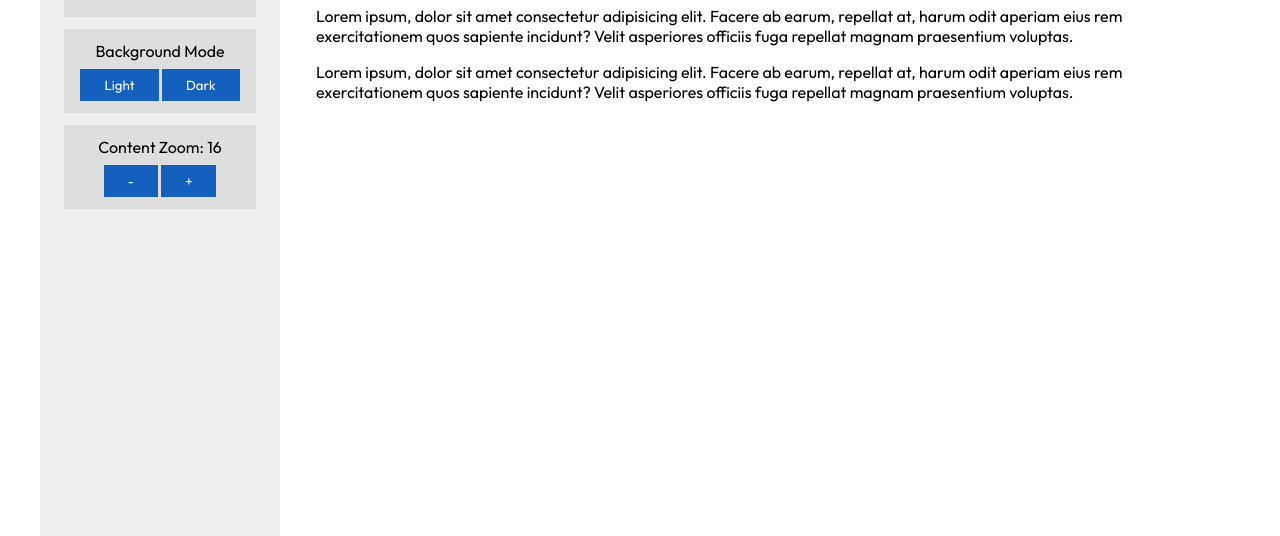
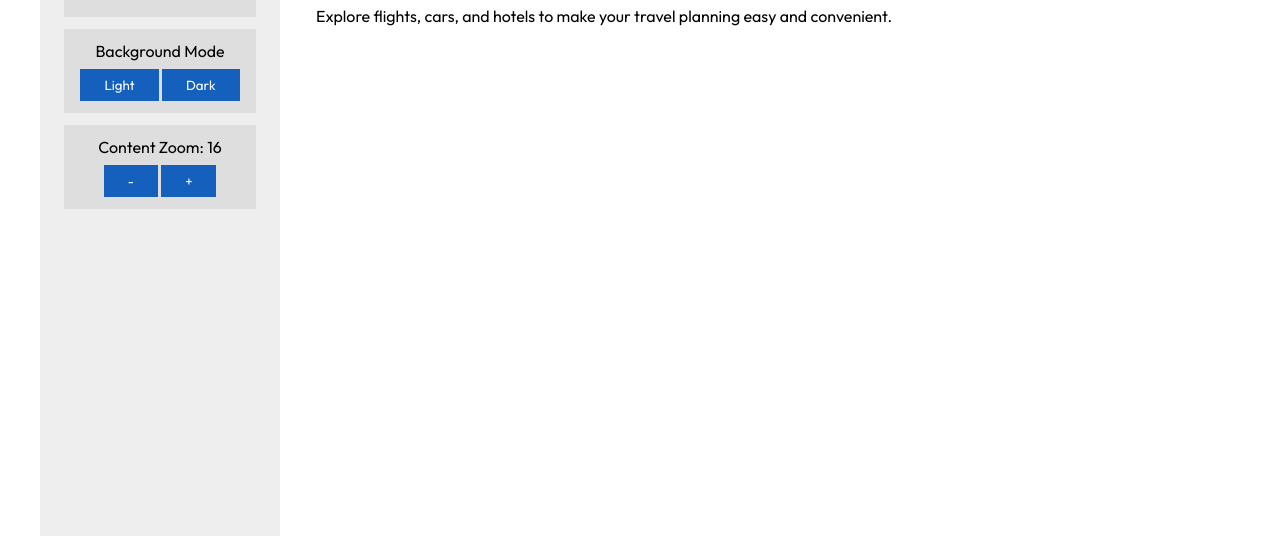
Before and after one commit to haofast/travel-website, a website: page src/web/pages/index.html in a window 1280 px wide. Shown: the part 264-800 px from the top of the page. Drawn offline with nearby package versions, Linux system fonts and the light colour scheme.

Commit message:
Welcome page changes

```diff
--- a/src/web/pages/index.html
+++ b/src/web/pages/index.html
@@ -8,8 +8,7 @@
     <div id="main" class="main">
       <div id="content" class="content">
         <h1>Welcome to our travel site!</h1>
-        <p>Lorem ipsum, dolor sit amet consectetur adipisicing elit. Facere ab earum, repellat at, harum odit aperiam eius rem exercitationem quos sapiente incidunt? Velit asperiores officiis fuga repellat magnam praesentium voluptas.</p>
-        <p>Lorem ipsum, dolor sit amet consectetur adipisicing elit. Facere ab earum, repellat at, harum odit aperiam eius rem exercitationem quos sapiente incidunt? Velit asperiores officiis fuga repellat magnam praesentium voluptas.</p>
+        <p>Explore flights, cars, and hotels to make your travel planning easy and convenient.</p>
       </div>
     </div>
   </body>
```
